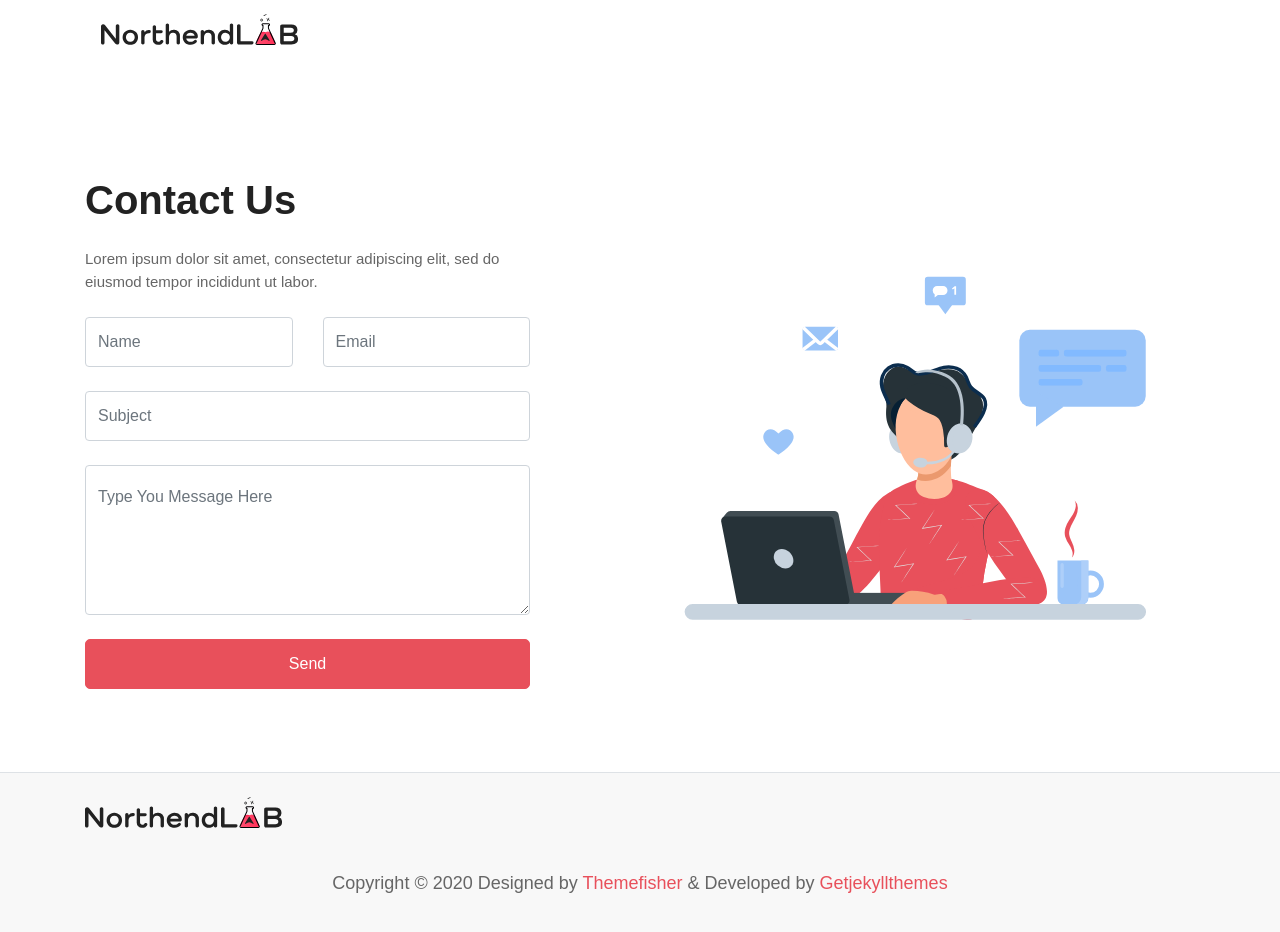
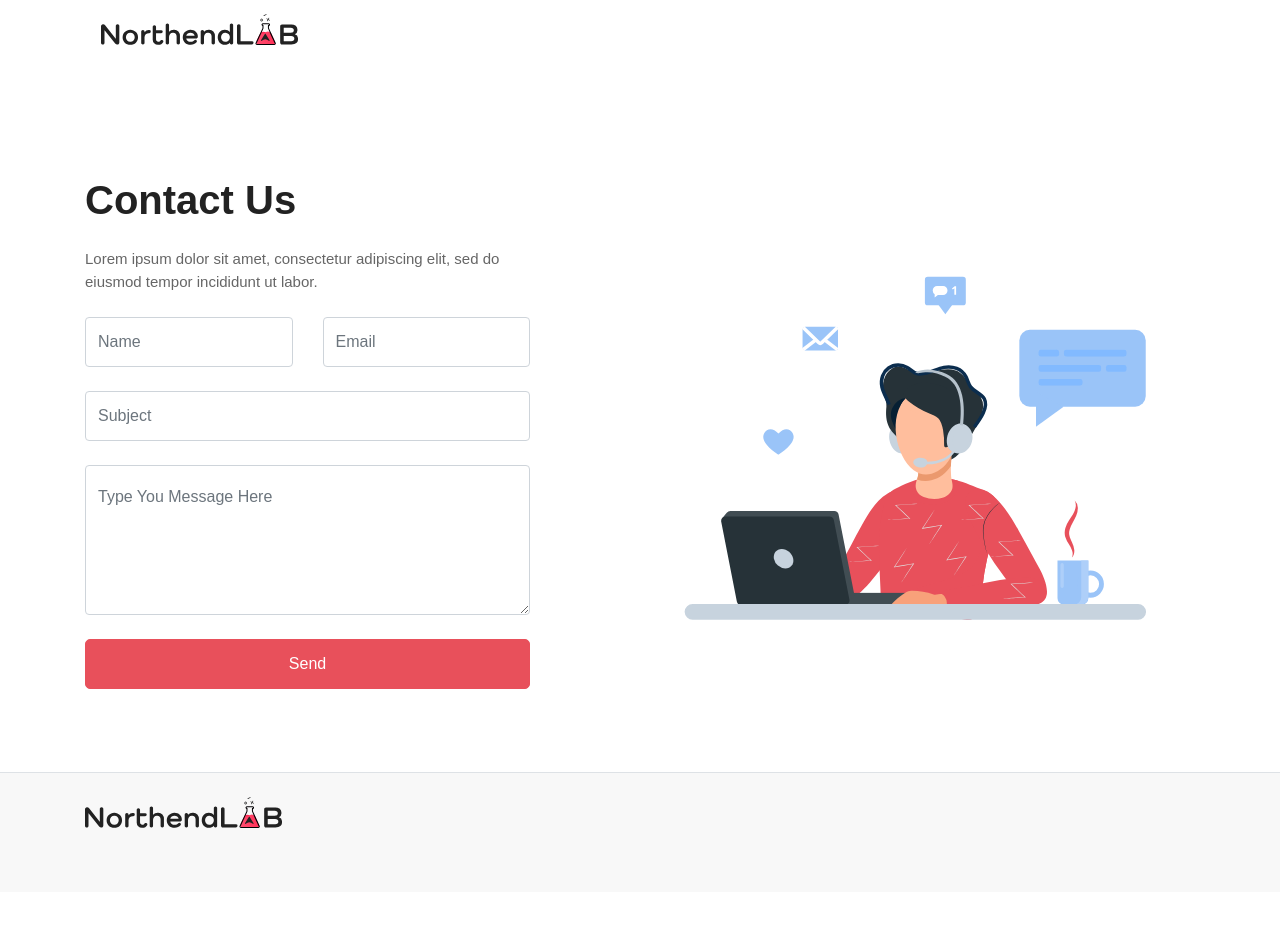
Before and after one commit to AnnaFu97/AnnaFu97.github.io, a Jekyll site: the page built from _pages/contact.md, in a window 1280 px wide and 938 px high. Shown: the top 932 px of the window. Built offline with Jekyll 4.4.1, drawn with Linux system fonts in a browser that asks for light colours; some web fonts are replaced.

Commit message:
Add files via upload

```diff
--- a/_data/parameters.yml
+++ b/_data/parameters.yml
@@ -36,7 +36,7 @@ google_analitycs_id : "" # your id
 # contact form action
 contact_form_action : "#" # contact form works with : https://formspree.io
 # copyright
-copyright : "Copyright &copy; 2020 Designed by [Themefisher](https://themefisher.com) & Developed by [Getjekyllthemes](https://getjekyllthemes.com)"
+# copyright : "Copyright &copy; 2020 Designed by [Themefisher](https://themefisher.com) & Developed by [Getjekyllthemes](https://getjekyllthemes.com)"
 
 # preloader
 preloader:
```
